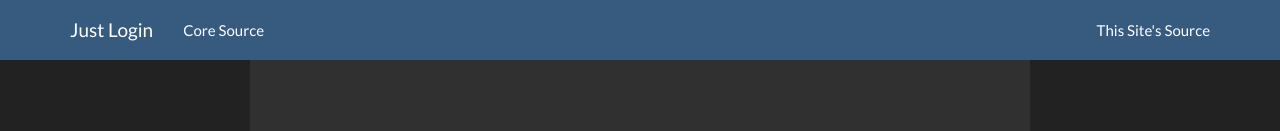
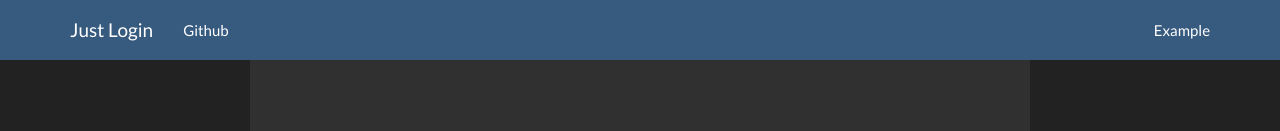
Before and after one commit to coding-in-the-wild/just-login-example, a website: page indexTemplate.html in a window 1280 px wide. Shown: the top 131 px of the page. Drawn offline with Linux system fonts and the light colour scheme.

Commit message:
"core src">"github" + "this site's src">"example"

```diff
--- a/indexTemplate.html
+++ b/indexTemplate.html
@@ -21,10 +21,10 @@
 			</div>
 			<div class="navbar-collapse collapse" id="navbar-main">
 				<ul class="nav navbar-nav">
-					<li><a href="http://github.com/coding-in-the-wild/just-login-core" target="_blank">Core Source</a></li>
+					<li><a href="http://github.com/coding-in-the-wild/just-login-core" target="_blank">Github</a></li>
 				</ul>
 				<ul class="nav navbar-nav navbar-right">
-					<li><a href="http://github.com/coding-in-the-wild/just-login-example" target="_blank">This Site's Source</a></li>
+					<li><a href="http://github.com/coding-in-the-wild/just-login-example" target="_blank">Example</a></li>
 				</ul>
 			</div>
 		</div>
```
